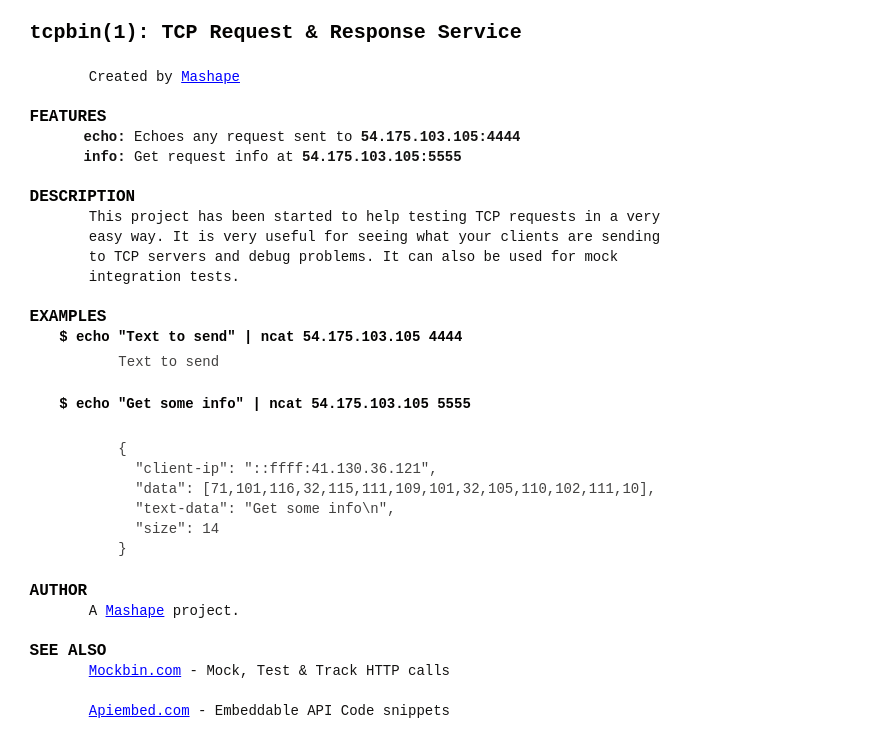
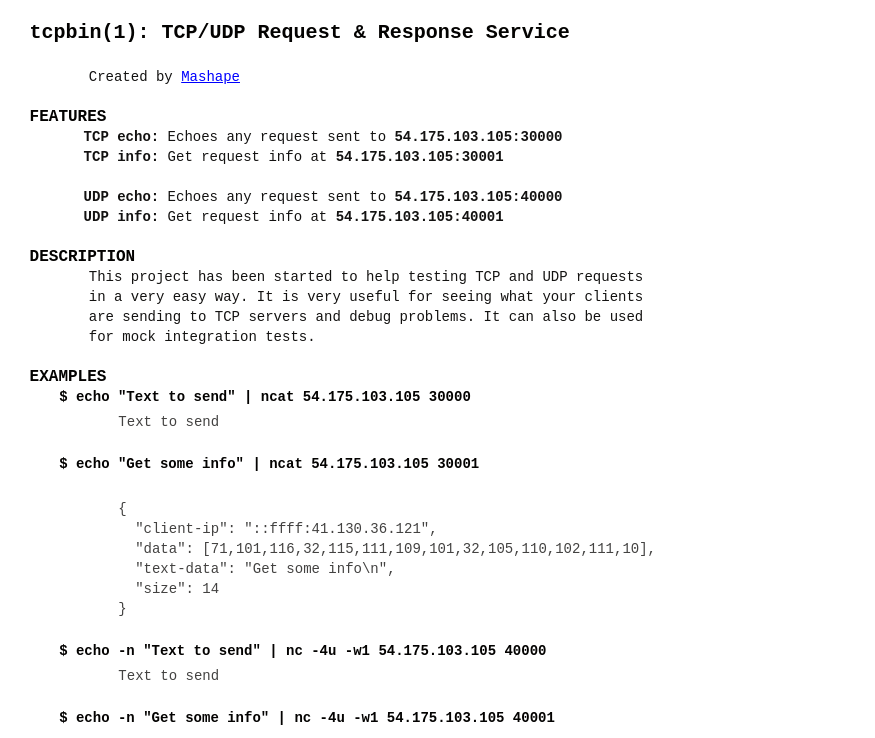
Before and after one commit to Kong/tcpbin, a website: page site/index.html in a window 1280 px wide. Shown: the top 738 px of the page, 0-875 px from the left. Drawn offline with Linux system fonts and the light colour scheme.

Commit message:
adding udp support

```diff
--- a/site/index.html
+++ b/site/index.html
@@ -3,7 +3,7 @@
 <html>
 <head>
   <meta http-equiv='content-type' value='text/html;charset=utf8'>
-  <title>tcpbin(1): TCP Client Testing Service</title>
+  <title>tcpbin(1): TCP/UDP Client Testing Service</title>
   <style type='text/css' media='all'>
   /* style: man */
   body#manpage {margin:0}
@@ -61,28 +61,48 @@
 
 
 <div class='mp'>
-<h1>tcpbin(1): TCP Request &amp; Response Service</h1>
+<h1>tcpbin(1): TCP/UDP Request &amp; Response Service</h1>
 <p>Created by <a href="https://www.mashape.com/">Mashape</a></p>
 
 <h2 id="USAGE">FEATURES</h2>
 
 <ul>
-  <li><b>echo:</b> Echoes any request sent to <code>54.175.103.105:4444</code>
-  <li><b>info:</b> Get request info at <code>54.175.103.105:5555</code>
+  <li><b>TCP echo:</b> Echoes any request sent to <code>54.175.103.105:30000</code>
+  <li><b>TCP info:</b> Get request info at <code>54.175.103.105:30001</code>
+</ul>
+<ul>
+  <li><b>UDP echo:</b> Echoes any request sent to <code>54.175.103.105:40000</code>
+  <li><b>UDP info:</b> Get request info at <code>54.175.103.105:40001</code>
 </ul>
 
 <h2 id="DESCRIPTION">DESCRIPTION</h2>
 
-<p>This project has been started to help testing TCP requests in a very easy way. It is very useful for seeing what your clients are sending to TCP servers and debug problems. It can also be used for mock integration tests.</p>
+<p>This project has been started to help testing TCP and UDP requests in a very easy way. It is very useful for seeing what your clients are sending to TCP servers and debug problems. It can also be used for mock integration tests.</p>
 
 <h2 id="EXAMPLES">EXAMPLES</h2>
 
-<h3 id="-echo-sample">$ echo "Text to send" | ncat 54.175.103.105 4444</h3>
+<h3 id="-echo-sample">$ echo "Text to send" | ncat 54.175.103.105 30000</h3>
 
 <pre><code>Text to send
 </code></pre>
 
-<h3 id="-info-sample">$ echo "Get some info" | ncat 54.175.103.105 5555</h3>
+<h3 id="-info-sample">$ echo "Get some info" | ncat 54.175.103.105 30001</h3>
+
+<pre><code>
+{
+  "client-ip": "::ffff:41.130.36.121",
+  "data": [71,101,116,32,115,111,109,101,32,105,110,102,111,10],
+  "text-data": "Get some info\n",
+  "size": 14
+}
+</code></pre>
+
+<h3 id="-echo-sample">$ echo -n "Text to send" | nc -4u -w1 54.175.103.105 40000</h3>
+
+<pre><code>Text to send
+</code></pre>
+
+<h3 id="-info-sample">$ echo -n "Get some info" | nc -4u -w1 54.175.103.105 40001</h3>
 
 <pre><code>
 {
```
Also changed, not shown: lib/server.js (+28 -9 lines).
